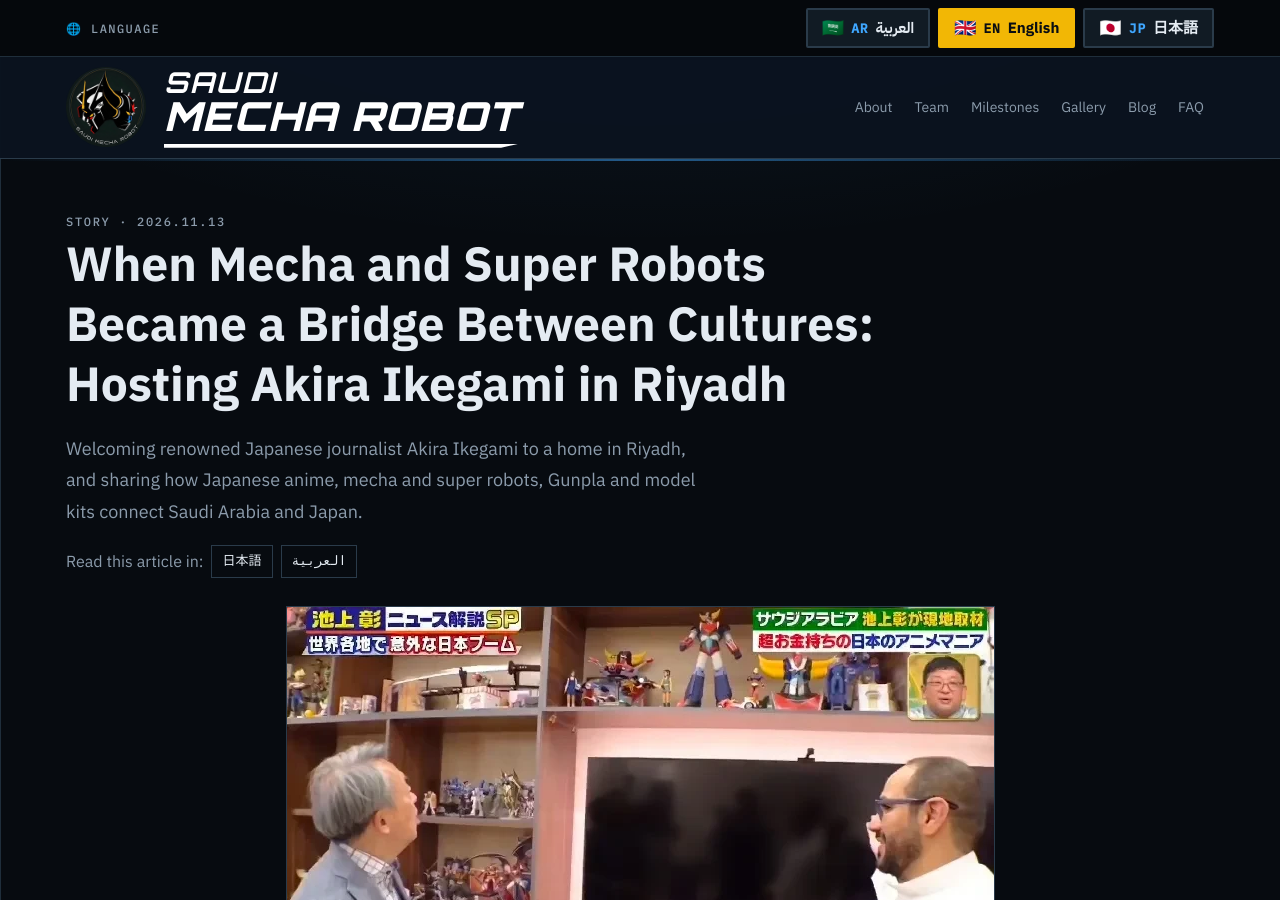
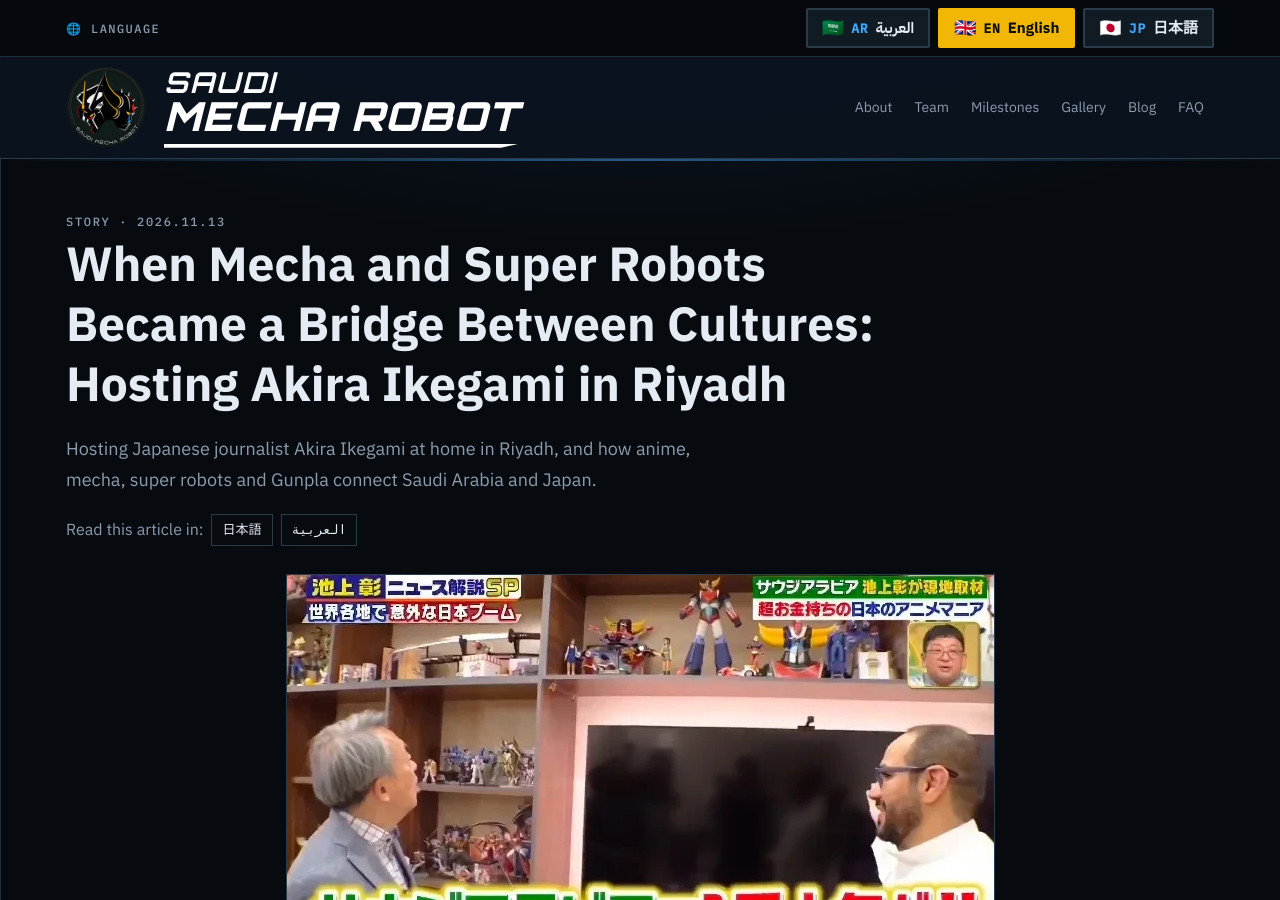
Before and after one commit to SaudiMechaRobot/SaudiMechaRobot.github.io, a Jekyll site: the page built from _posts/en/2026-11-13-ikegami-akira-riyadh.md, in a window 1280 px wide and 900 px high. Built offline with Jekyll 4.4.1, drawn with Linux system fonts in a browser that asks for light colours; some web fonts are replaced; a script that is not in the unit is left out.

Commit message:
Add files via upload

```diff
--- a/_posts/en/2026-11-13-ikegami-akira-riyadh.md
+++ b/_posts/en/2026-11-13-ikegami-akira-riyadh.md
@@ -1,7 +1,8 @@
 ---
 ref: ikegami-akira-riyadh
 title: "When Mecha and Super Robots Became a Bridge Between Cultures: Hosting Akira Ikegami in Riyadh"
-description: Welcoming renowned Japanese journalist Akira Ikegami to a home in Riyadh, and sharing how Japanese anime, mecha and super robots, Gunpla and model kits connect Saudi Arabia and Japan.
+description: Hosting Japanese journalist Akira Ikegami at home in Riyadh, and how anime, mecha, super robots and Gunpla connect Saudi Arabia and Japan.
+seo_title: "Hosting Akira Ikegami in Riyadh: Mecha, Anime & Culture | Saudi Mecha Robot"
 category: STORY
 pin: 1
 cover: /assets/images/blog/ikegami-cover.webp
```
